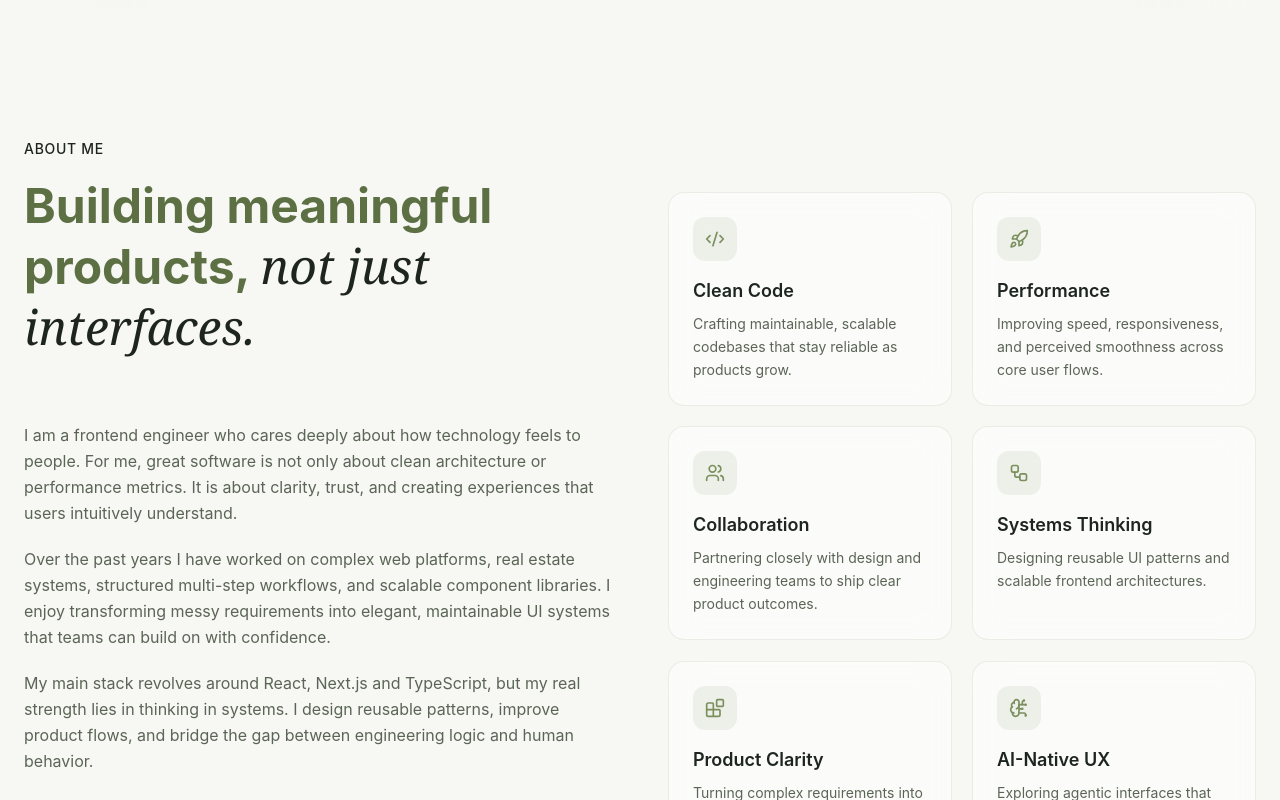
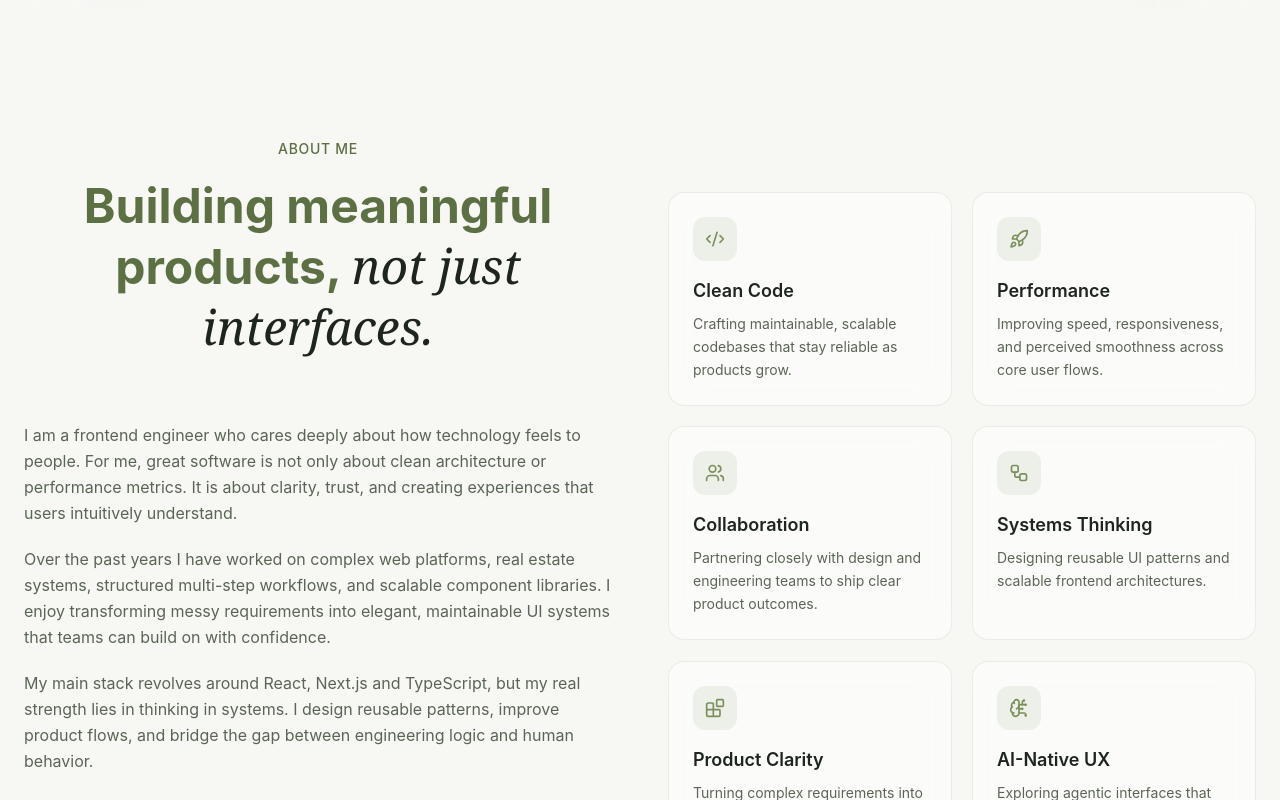
Before and after one commit to DatsOlena/portfolio_project, a React (Vite) app: page / in a window 1280 px wide. Shown: the part 1000-1800 px from the top of the page. Built offline with nearby package versions, Linux system fonts and the light colour scheme.

Commit message:
Refactor header comp

```diff
--- a/src/components/SectionHeader.jsx
+++ b/src/components/SectionHeader.jsx
@@ -3,12 +3,12 @@ export const SectionHeader = ({
   title,
   titleItalic,
   subtitle,
-  centered = false,
+  position = 'center',
 }) => (
   <div
-    className={`max-w-3xl mb-16 ${centered ? 'text-center mx-auto' : ''}`}
+    className={`max-w-3xl mb-16 ${position === 'center' ? 'text-center mx-auto' : position === 'left' ? 'text-left mr-auto' : 'text-right ml-auto'}`}
   >
-    <span className="text-secondary-forexground text-sm font-medium tracking-wider uppercase animate-fade-in reveal-on-scroll">
+    <span className="text-secondary-foreground text-sm font-medium tracking-wider uppercase animate-fade-in reveal-on-scroll">
       {label}
     </span>
     <h2 className="text-4xl md:text-5xl font-bold leading-tight mt-4 mb-6 animate-fade-in animation-delay-100 reveal-on-scroll text-secondary-foreground">
```
